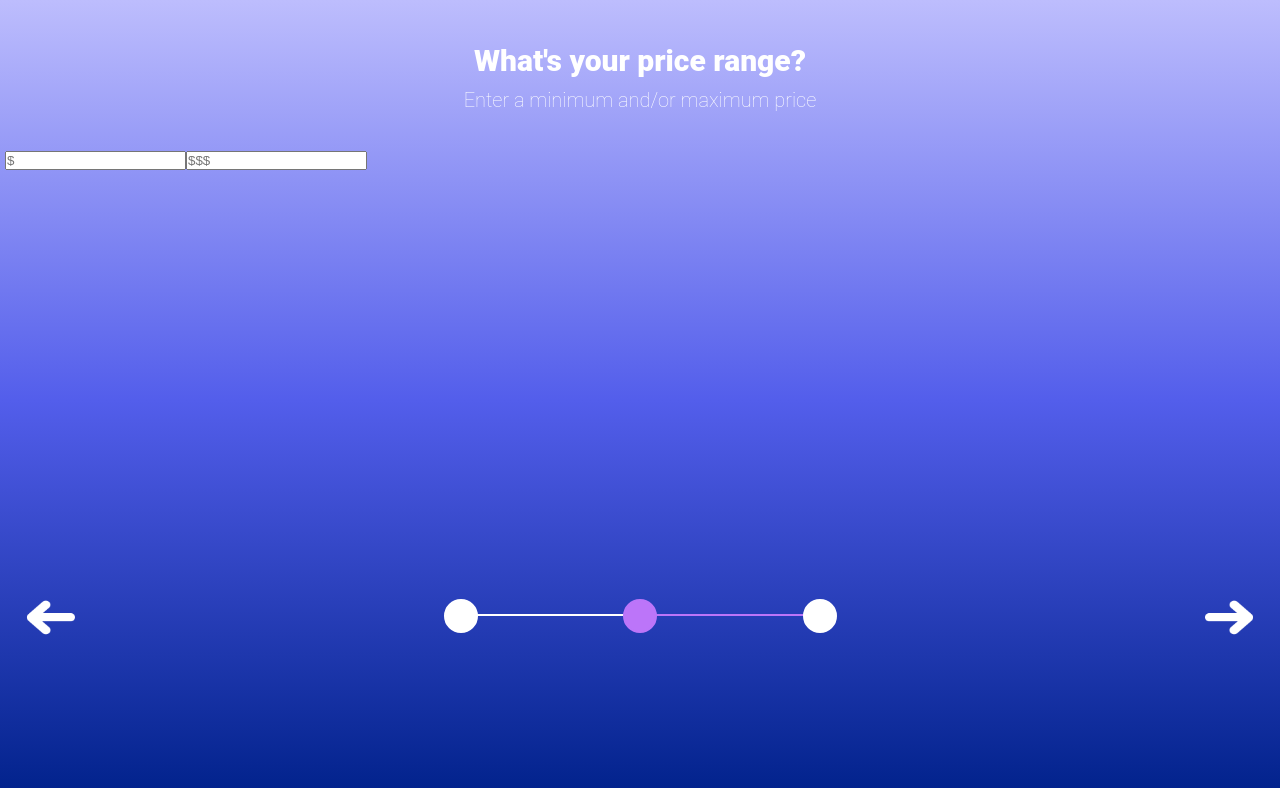
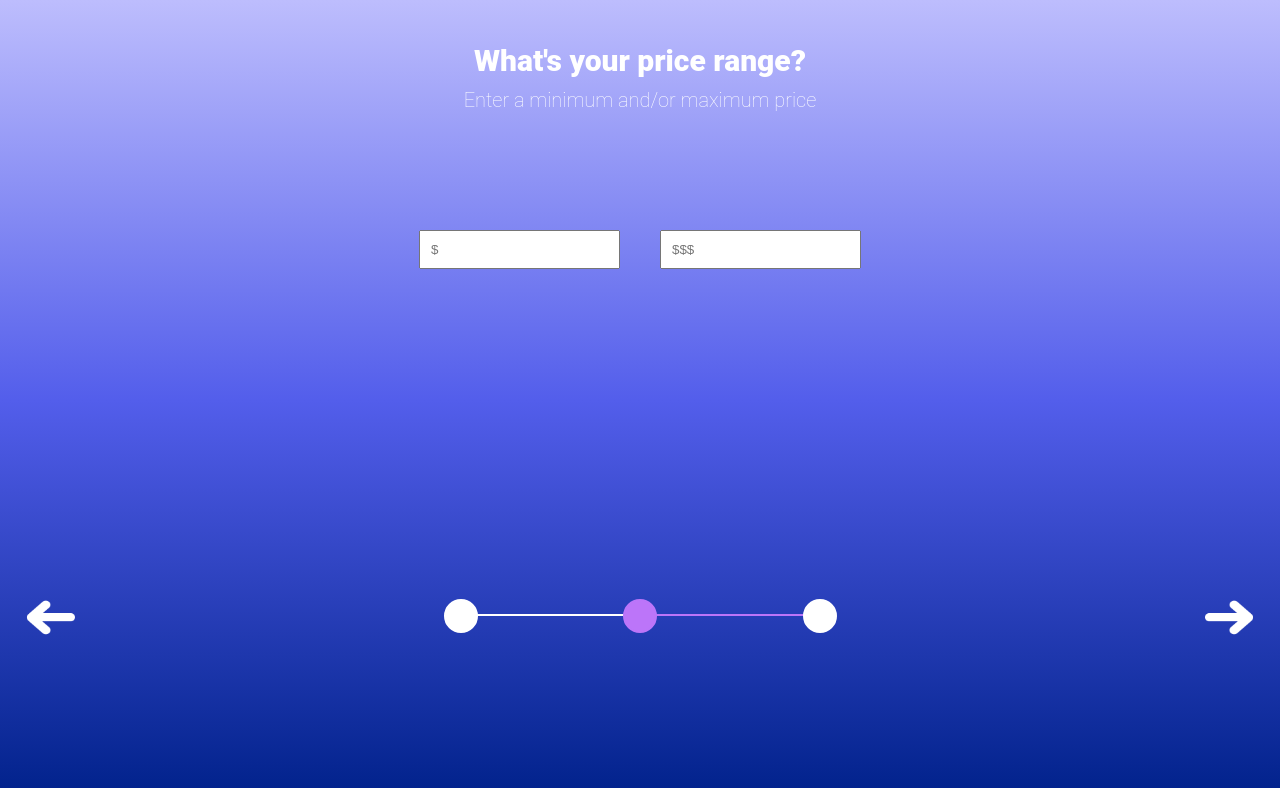
Before and after one commit to jp-nguyen/toptop, a React (Create React App) app in the folder frontend/: page /carousel in a window 1280 px wide. Both pictures are taken after a click on the element 1230 px from the left and 619 px from the top of the page. Shown: the top 788 px of the page. Built offline with nearby package versions, Linux system fonts and the light colour scheme.

Commit message:
Finished styling the price page

```diff
--- /dev/null
+++ b/frontend/src/css/price.css
@@ -0,0 +1,17 @@
+.input-box {
+    margin: auto;
+    padding: 20px;
+    text-align: center;
+}
+
+.input.price {
+    padding: 10px;
+    margin: 60px 20px 20px 20px;
+    vertical-align: middle;
+}
+
+.price {
+    padding: 10px;
+    margin: 60px 20px 20px 20px;
+    vertical-align: middle;
+}
--- a/frontend/src/slides/Price.jsx
+++ b/frontend/src/slides/Price.jsx
@@ -1,6 +1,7 @@
 import React, { Component } from "react";
 
 import "../css/common.css";
+import "../css/price.css";
 
 /**
  * Price is a slide where the user can choose if they want to find a desktop
```
